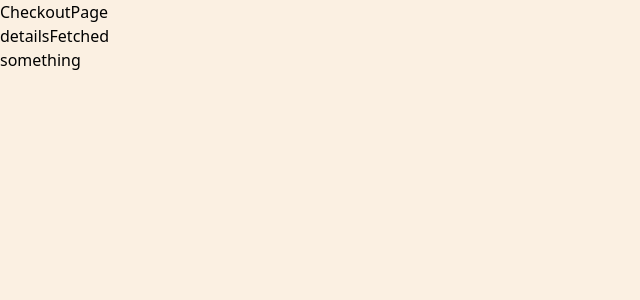
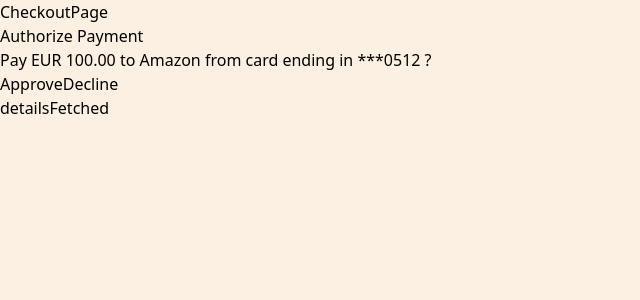
Before and after one commit to mmendesas/sdk-bridge, a React (Vite) app in the folder web/: page / in a window 1280 px wide. Shown: the top 300 px of the page, without its empty margins (0-640 px from the left). Built offline with nearby package versions, Linux system fonts and the light colour scheme.

Commit message:
feat(web): add first payment screen

```diff
--- a/web/src/screens/CheckoutPage.tsx
+++ b/web/src/screens/CheckoutPage.tsx
@@ -23,21 +23,36 @@
   });
 
   const isLoading =
-    state.matches('checkPrerequisites') ||
-    state.matches('fetchingPaymentDetails');
+    state.matches('initial') || state.matches('fetchPaymentDetails');
+
+  const message = state.matches('initial')
+    ? 'Checking information...'
+    : 'Fetching payment details...';
 
   console.log('state', state.value);
 
   return (
     <div>
       <h1>CheckoutPage</h1>
-      {isLoading && <div>Loading...</div>}
+      {isLoading ? (
+        <div>
+          <Spinner />
+          <span>{message}</span>
+        </div>
+      ) : (
+        <div>
+          <h2>Authorize Payment</h2>
+          <span>Pay EUR 100.00 to Amazon from card ending in ***0512 ?</span>
+          <div>
+            <button>Approve</button>
+            <button>Decline</button>
+          </div>
+        </div>
+      )}
 
-      <Spinner />
       {state.matches('initial') && <div>pre req</div>}
       {state.matches('fetchPaymentDetails') && <div>fetch details</div>}
       {state.matches('detailsFetched') && <div>detailsFetched</div>}
-      <div>something</div>
     </div>
   );
 };
```
